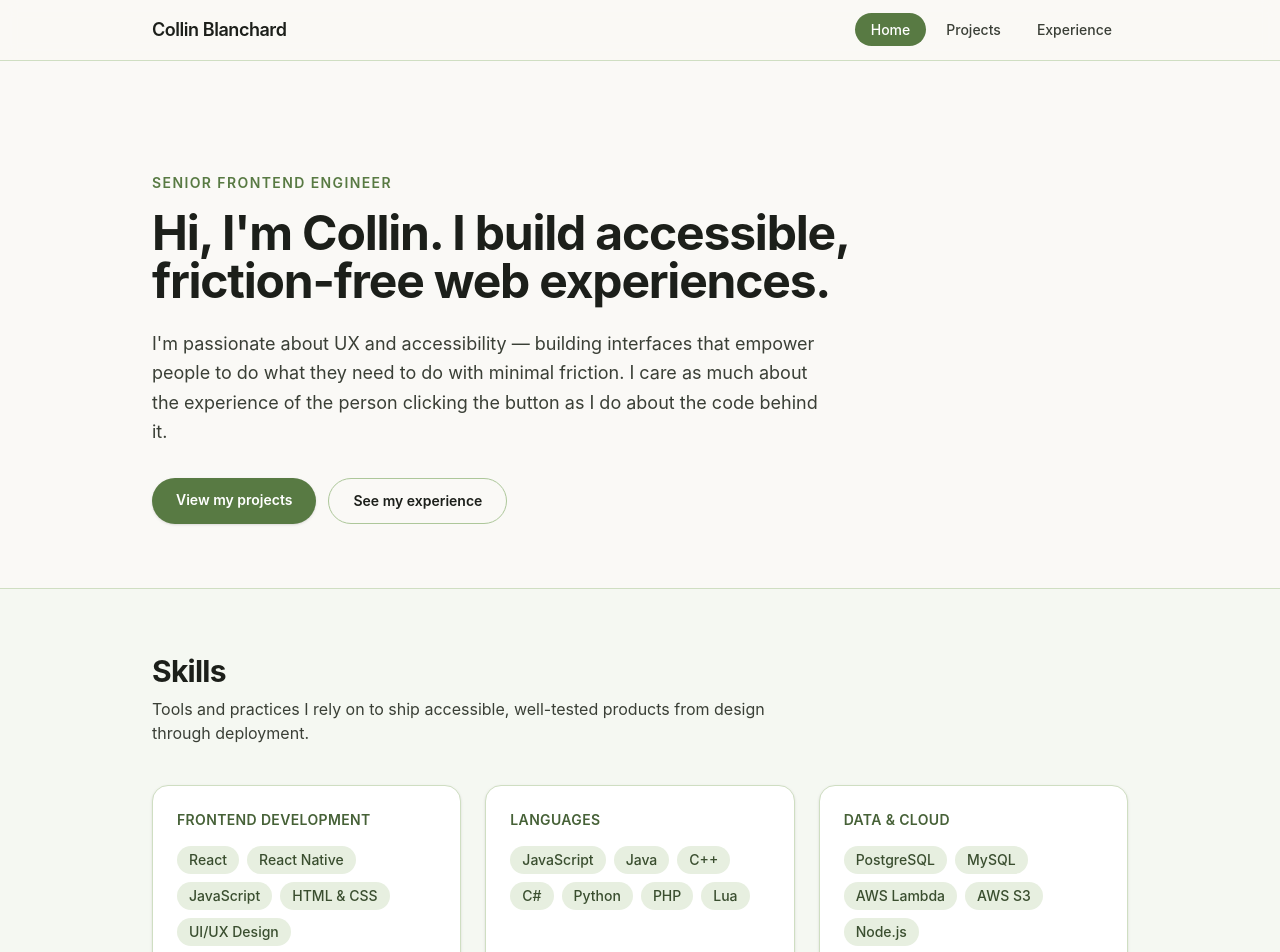
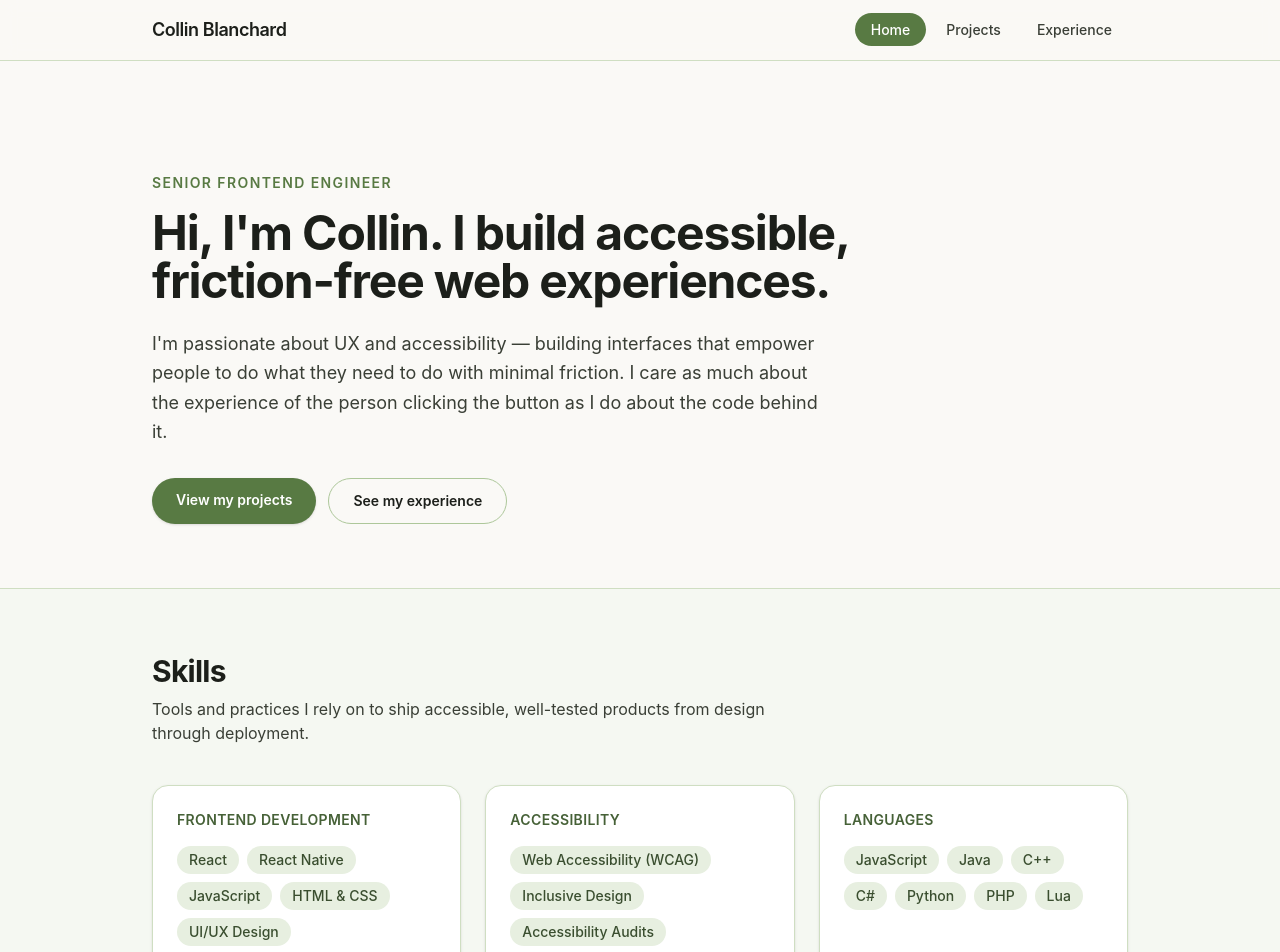
Before and after one commit to collinb3/portfolioSite, a React (Vite) app: page / in a window 1280 px wide. Shown: the top 952 px of the page. Built offline with nearby package versions, Linux system fonts and the light colour scheme.

Commit message:
Add Accessibility skill category to homepage skills grid

```diff
--- a/src/data/resume.js
+++ b/src/data/resume.js
@@ -14,6 +14,10 @@ export const skillGroups = [
   {
     title: 'Frontend Development',
     skills: ['React', 'React Native', 'JavaScript', 'HTML & CSS', 'UI/UX Design'],
+  },
+  {
+    title: 'Accessibility',
+    skills: ['Web Accessibility (WCAG)', 'Inclusive Design', 'Accessibility Audits', 'Semantic HTML & ARIA', 'Screen Reader Testing'],
   },
   {
     title: 'Languages',
```
